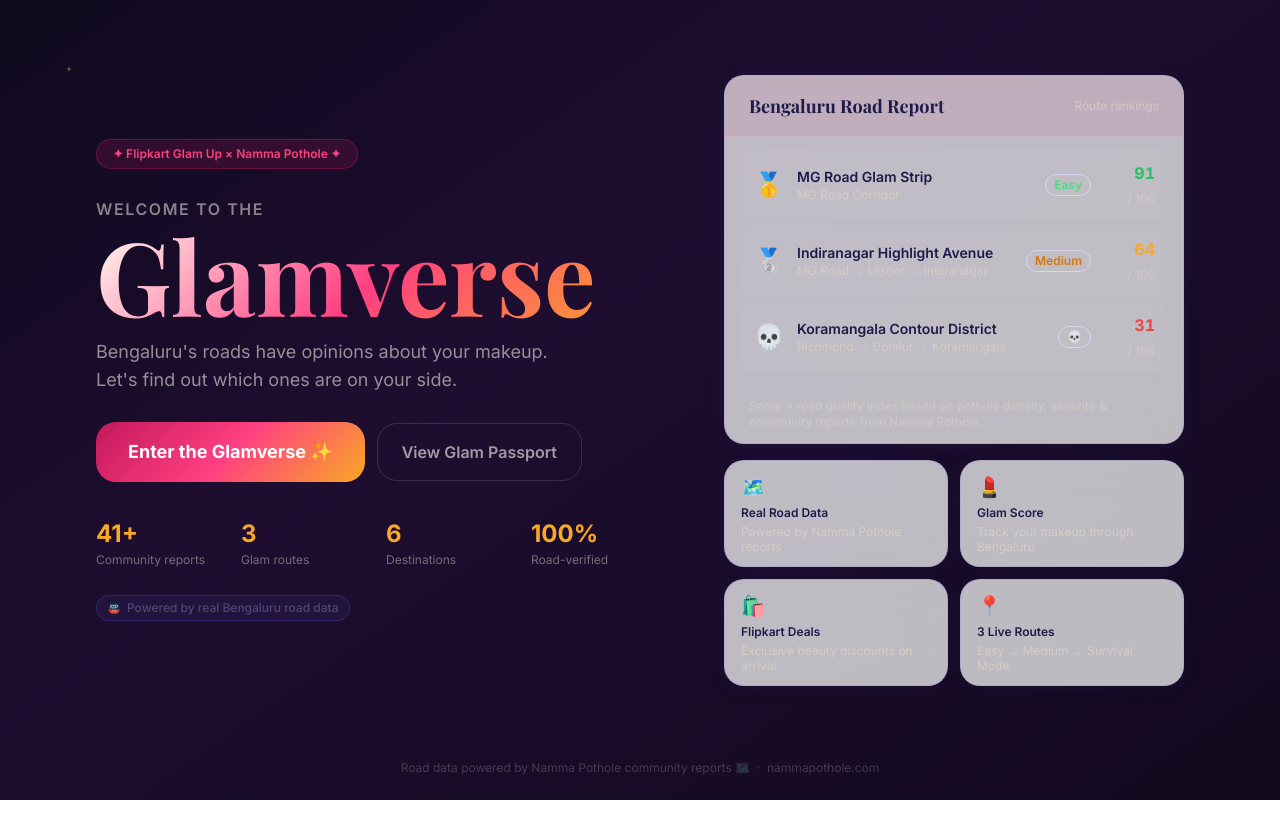
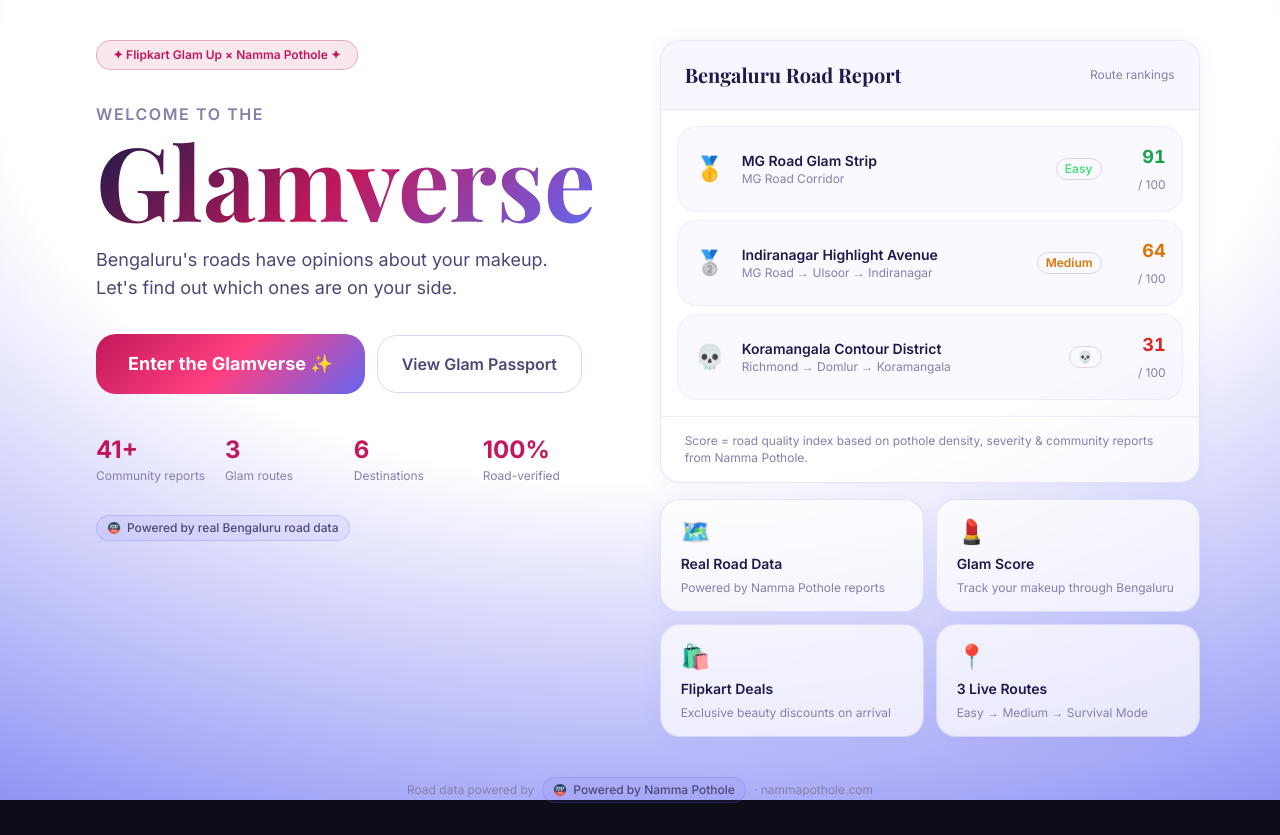
Before and after one commit to BipinRajC/glam-maps, a Next.js app in the folder frontend/: page / in a window 1280 px wide. Before the commit the page ends 800 px from the top, so only its background shows below. Built offline with nearby package versions, Linux system fonts and the light colour scheme; a web font is replaced by a local one.

Commit message:
style: restyle landing page with light theme and bigger road report

```diff
--- a/frontend/components/screens/PortalScreen.tsx
+++ b/frontend/components/screens/PortalScreen.tsx
@@ -2,10 +2,10 @@
 
 import { motion } from "framer-motion";
 import Link from "next/link";
-import Sparkles from "@/components/shared/Sparkles";
 import AuthenticityBadge from "@/components/shared/AuthenticityBadge";
 import { ROUTES } from "@/lib/routes";
 import { getDifficultyBg } from "@/lib/score";
+import { GradientBackground } from "@/components/ui/gradient-backgrounds";
 
 interface PortalScreenProps {
   onEnter: () => void;
@@ -20,30 +20,28 @@ const ROUTE_LEADERBOARD = [
 
 const STATS = [
   { value: "41+", label: "Community reports" },
-  { value: "3", label: "Glam routes" },
-  { value: "6", label: "Destinations" },
+  { value: "3",   label: "Glam routes" },
+  { value: "6",   label: "Destinations" },
   { value: "100%", label: "Road-verified" },
 ];
 
 export default function PortalScreen({ onEnter, passport }: PortalScreenProps) {
   return (
+    <GradientBackground>
       <motion.div
         className="relative w-full min-h-dvh flex flex-col"
-      style={{ background: "linear-gradient(145deg, #0f0a1e 0%, #1e0d30 40%, #12091e 100%)" }}
         initial={{ opacity: 0 }}
         animate={{ opacity: 1 }}
         exit={{ opacity: 0 }}
         transition={{ duration: 0.35 }}
       >
-      <Sparkles />
-
-      {/* ── Main grid: editorial hero (left) + leaderboard panel (right) ── */}
-      <div className="relative z-10 flex-1 flex flex-col justify-center px-6 sm:px-10 lg:px-16 xl:px-24 py-12">
-        <div className="grid grid-cols-1 lg:grid-cols-[1fr_400px] xl:grid-cols-[1fr_460px] gap-10 xl:gap-16 items-center">
+        {/* ── Main grid: hero (left) + leaderboard (right) ── */}
+        <div className="flex-1 flex flex-col justify-center px-6 sm:px-10 lg:px-16 xl:px-24 py-10">
+          <div className="grid grid-cols-1 lg:grid-cols-[1fr_480px] xl:grid-cols-[1fr_540px] gap-10 xl:gap-16 items-start">
 
             {/* ── LEFT: editorial hero ── */}
             <motion.div
-            className="flex flex-col gap-7"
+              className="flex flex-col gap-8 lg:sticky lg:top-10"
               initial={{ opacity: 0, x: -32 }}
               animate={{ opacity: 1, x: 0 }}
               transition={{ type: "spring", damping: 20, stiffness: 80, delay: 0.1 }}
@@ -51,7 +49,7 @@ export default function PortalScreen({ onEnter, passport }: PortalScreenProps) {
               {/* Brand pill */}
               <motion.div
                 className="inline-flex items-center gap-2 px-4 py-1.5 rounded-full text-xs font-inter font-semibold w-fit"
-              style={{ background: "rgba(194,24,91,0.18)", border: "1px solid rgba(194,24,91,0.4)", color: "#FF4081" }}
+                style={{ background: "rgba(194,24,91,0.1)", border: "1px solid rgba(194,24,91,0.3)", color: "#C2185B" }}
                 initial={{ opacity: 0, y: -10 }}
                 animate={{ opacity: 1, y: 0 }}
                 transition={{ delay: 0.2 }}
@@ -62,7 +60,8 @@ export default function PortalScreen({ onEnter, passport }: PortalScreenProps) {
               {/* Big headline */}
               <div>
                 <motion.p
-                className="font-inter text-sm sm:text-base text-cream/50 uppercase tracking-widest font-semibold mb-2"
+                  className="font-inter text-sm sm:text-base uppercase tracking-widest font-semibold mb-2"
+                  style={{ color: "#8480aa" }}
                   initial={{ opacity: 0 }}
                   animate={{ opacity: 1 }}
                   transition={{ delay: 0.3 }}
@@ -70,10 +69,10 @@ export default function PortalScreen({ onEnter, passport }: PortalScreenProps) {
                   Welcome to the
                 </motion.p>
                 <motion.h1
-                className="font-playfair font-bold leading-[0.9] mb-4"
+                  className="font-playfair font-bold leading-[0.9] mb-5"
                   style={{
                     fontSize: "clamp(3.5rem, 8vw, 7rem)",
-                  background: "linear-gradient(135deg, #FFF8F0 0%, #FF4081 50%, #F9A825 100%)",
+                    background: "linear-gradient(135deg, #1e1b4b 0%, #C2185B 50%, #6366f1 100%)",
                     WebkitBackgroundClip: "text",
                     WebkitTextFillColor: "transparent",
                   }}
@@ -84,7 +83,8 @@ export default function PortalScreen({ onEnter, passport }: PortalScreenProps) {
                   Glamverse
                 </motion.h1>
                 <motion.p
-                className="font-inter text-base sm:text-lg text-cream/55 leading-relaxed max-w-lg"
+                  className="font-inter text-base sm:text-lg leading-relaxed max-w-lg"
+                  style={{ color: "#4c4876" }}
                   initial={{ opacity: 0 }}
                   animate={{ opacity: 1 }}
                   transition={{ delay: 0.5 }}
@@ -104,7 +104,7 @@ export default function PortalScreen({ onEnter, passport }: PortalScreenProps) {
               >
                 <motion.button
                   className="relative overflow-hidden px-8 py-4 rounded-2xl font-inter font-bold text-base sm:text-lg text-white"
-                style={{ background: "linear-gradient(135deg, #C2185B 0%, #FF4081 50%, #F9A825 100%)" }}
+                  style={{ background: "linear-gradient(135deg, #C2185B 0%, #FF4081 50%, #6366f1 100%)" }}
                   whileHover={{ scale: 1.03 }}
                   whileTap={{ scale: 0.97 }}
                   onClick={onEnter}
@@ -120,7 +120,8 @@ export default function PortalScreen({ onEnter, passport }: PortalScreenProps) {
 
                 <Link
                   href="/passport"
-                className="px-6 py-4 rounded-2xl font-inter font-semibold text-base text-cream/60 hover:text-cream border border-champagne/15 hover:border-champagne/30 transition-colors text-center sm:text-left"
+                  className="px-6 py-4 rounded-2xl font-inter font-semibold text-base text-center sm:text-left transition-colors"
+                  style={{ border: "1px solid rgba(99,102,241,0.25)", color: "#4c4876" }}
                 >
                   {passport.length > 0 ? `✦ ${passport.length} route${passport.length > 1 ? "s" : ""} in Passport` : "View Glam Passport"}
                 </Link>
@@ -135,8 +136,8 @@ export default function PortalScreen({ onEnter, passport }: PortalScreenProps) {
               >
                 {STATS.map((s) => (
                   <div key={s.label} className="flex flex-col gap-0.5">
-                  <span className="font-inter font-bold text-xl sm:text-2xl" style={{ color: "#F9A825" }}>{s.value}</span>
-                  <span className="font-inter text-xs text-cream/40 leading-tight">{s.label}</span>
+                    <span className="font-inter font-bold text-xl sm:text-2xl" style={{ color: "#C2185B" }}>{s.value}</span>
+                    <span className="font-inter text-xs leading-tight" style={{ color: "#8480aa" }}>{s.label}</span>
                   </div>
                 ))}
               </motion.div>
@@ -156,42 +157,42 @@ export default function PortalScreen({ onEnter, passport }: PortalScreenProps) {
               <div className="glass rounded-3xl overflow-hidden">
                 {/* Panel header */}
                 <div
-                className="px-6 py-4 border-b border-champagne/10"
-                style={{ background: "rgba(194,24,91,0.08)" }}
+                  className="px-6 py-5 border-b"
+                  style={{ borderColor: "rgba(99,102,241,0.12)", background: "rgba(99,102,241,0.05)" }}
                 >
                   <div className="flex items-center justify-between">
-                  <h3 className="font-playfair text-lg font-bold text-cream">Bengaluru Road Report</h3>
-                  <span className="font-inter text-xs text-champagne/45">Route rankings</span>
+                    <h3 className="font-playfair text-xl font-bold" style={{ color: "#1e1b4b" }}>Bengaluru Road Report</h3>
+                    <span className="font-inter text-xs" style={{ color: "#8480aa" }}>Route rankings</span>
                   </div>
                 </div>
 
                 {/* Route rows */}
-              <div className="px-4 py-3 flex flex-col gap-1">
+                <div className="px-4 py-4 flex flex-col gap-2">
                   {ROUTE_LEADERBOARD.map(({ routeId, badge }, i) => {
                     const r = ROUTES[routeId];
                     return (
                       <motion.div
                         key={routeId}
-                      className="flex items-center gap-3 px-3 py-3 rounded-xl"
-                      style={{ background: "rgba(255,255,255,0.03)" }}
+                        className="flex items-center gap-4 px-4 py-4 rounded-2xl"
+                        style={{ background: "rgba(99,102,241,0.04)", border: "1px solid rgba(99,102,241,0.08)" }}
                         initial={{ opacity: 0, x: 16 }}
                         animate={{ opacity: 1, x: 0 }}
                         transition={{ delay: 0.4 + i * 0.09 }}
                       >
                         <span className="text-2xl w-8 text-center shrink-0">{badge}</span>
                         <div className="flex-1 min-w-0">
-                        <p className="font-inter text-sm font-semibold text-cream">{r.glamName}</p>
-                        <p className="font-inter text-xs text-champagne/40 truncate">{r.realName}</p>
+                          <p className="font-inter text-sm font-semibold" style={{ color: "#1e1b4b" }}>{r.glamName}</p>
+                          <p className="font-inter text-xs truncate" style={{ color: "#8480aa" }}>{r.realName}</p>
                         </div>
                         <div className="flex items-center gap-2 shrink-0">
                           <span className={`text-xs font-inter font-semibold px-2 py-0.5 rounded-full border ${getDifficultyBg(r.difficulty)}`}>
                             {r.difficulty === "Survival Mode" ? "💀" : r.difficulty}
                           </span>
                           <div className="text-right w-14">
-                          <span className="font-inter text-base font-bold tabular-nums block" style={{ color: roadScoreColor(r.roadScore) }}>
+                            <span className="font-inter text-lg font-bold tabular-nums block" style={{ color: roadScoreColor(r.roadScore) }}>
                               {r.roadScore}
                             </span>
-                          <span className="font-inter text-xs text-champagne/35 leading-none">/ 100</span>
+                            <span className="font-inter text-xs leading-none" style={{ color: "#8480aa" }}>/ 100</span>
                           </div>
                         </div>
                       </motion.div>
@@ -200,8 +201,8 @@ export default function PortalScreen({ onEnter, passport }: PortalScreenProps) {
                 </div>
 
                 {/* Panel footer */}
-              <div className="px-6 py-3 border-t border-champagne/10">
-                <p className="font-inter text-xs text-champagne/35 leading-snug">
+                <div className="px-6 py-4 border-t" style={{ borderColor: "rgba(99,102,241,0.1)" }}>
+                  <p className="font-inter text-xs leading-snug" style={{ color: "#8480aa" }}>
                     Score = road quality index based on pothole density, severity &amp; community reports from Namma Pothole.
                   </p>
                 </div>
@@ -210,21 +211,21 @@ export default function PortalScreen({ onEnter, passport }: PortalScreenProps) {
               {/* Quick feature cards */}
               <div className="grid grid-cols-2 gap-3">
                 {[
-                { icon: "🗺️", title: "Real Road Data", desc: "Powered by Namma Pothole reports" },
-                { icon: "💄", title: "Glam Score", desc: "Track your makeup through Bengaluru" },
-                { icon: "🛍️", title: "Flipkart Deals", desc: "Exclusive beauty discounts on arrival" },
-                { icon: "📍", title: "3 Live Routes", desc: "Easy → Medium → Survival Mode" },
+                  { icon: "🗺️", title: "Real Road Data",   desc: "Powered by Namma Pothole reports" },
+                  { icon: "💄", title: "Glam Score",       desc: "Track your makeup through Bengaluru" },
+                  { icon: "🛍️", title: "Flipkart Deals",  desc: "Exclusive beauty discounts on arrival" },
+                  { icon: "📍", title: "3 Live Routes",    desc: "Easy → Medium → Survival Mode" },
                 ].map((f, i) => (
                   <motion.div
                     key={f.title}
-                  className="glass px-4 py-3 rounded-2xl flex flex-col gap-1"
+                    className="glass px-5 py-4 rounded-2xl flex flex-col gap-1.5"
                     initial={{ opacity: 0, y: 12 }}
                     animate={{ opacity: 1, y: 0 }}
                     transition={{ delay: 0.7 + i * 0.07 }}
                   >
-                  <span className="text-xl">{f.icon}</span>
-                  <p className="font-inter text-xs font-semibold text-cream leading-tight">{f.title}</p>
-                  <p className="font-inter text-xs text-champagne/45 leading-tight">{f.desc}</p>
+                    <span className="text-2xl">{f.icon}</span>
+                    <p className="font-inter text-sm font-semibold" style={{ color: "#1e1b4b" }}>{f.title}</p>
+                    <p className="font-inter text-xs leading-tight" style={{ color: "#8480aa" }}>{f.desc}</p>
                   </motion.div>
                 ))}
               </div>
@@ -233,20 +234,23 @@ export default function PortalScreen({ onEnter, passport }: PortalScreenProps) {
         </div>
 
         {/* Footer */}
-      <motion.p
-        className="relative z-10 font-inter text-xs text-cream/20 text-center px-6 pb-6"
+        <motion.div
+          className="flex items-center justify-center gap-2 px-6 pb-8"
           initial={{ opacity: 0 }}
           animate={{ opacity: 1 }}
           transition={{ delay: 1 }}
         >
-        Road data powered by Namma Pothole community reports 🗺️ &nbsp;·&nbsp; nammapothole.com
-      </motion.p>
+          <span className="font-inter text-xs" style={{ color: "#8480aa" }}>Road data powered by</span>
+          <AuthenticityBadge variant="namma" size="sm" />
+          <span className="font-inter text-xs" style={{ color: "#8480aa" }}>· nammapothole.com</span>
         </motion.div>
+      </motion.div>
+    </GradientBackground>
   );
 }
 
 function roadScoreColor(score: number): string {
-  if (score >= 80) return "#22c55e";
-  if (score >= 60) return "#F9A825";
-  return "#ef4444";
+  if (score >= 80) return "#16a34a";
+  if (score >= 60) return "#d97706";
+  return "#dc2626";
 }
```
Lines whose indentation alone changed are shown as unchanged.
